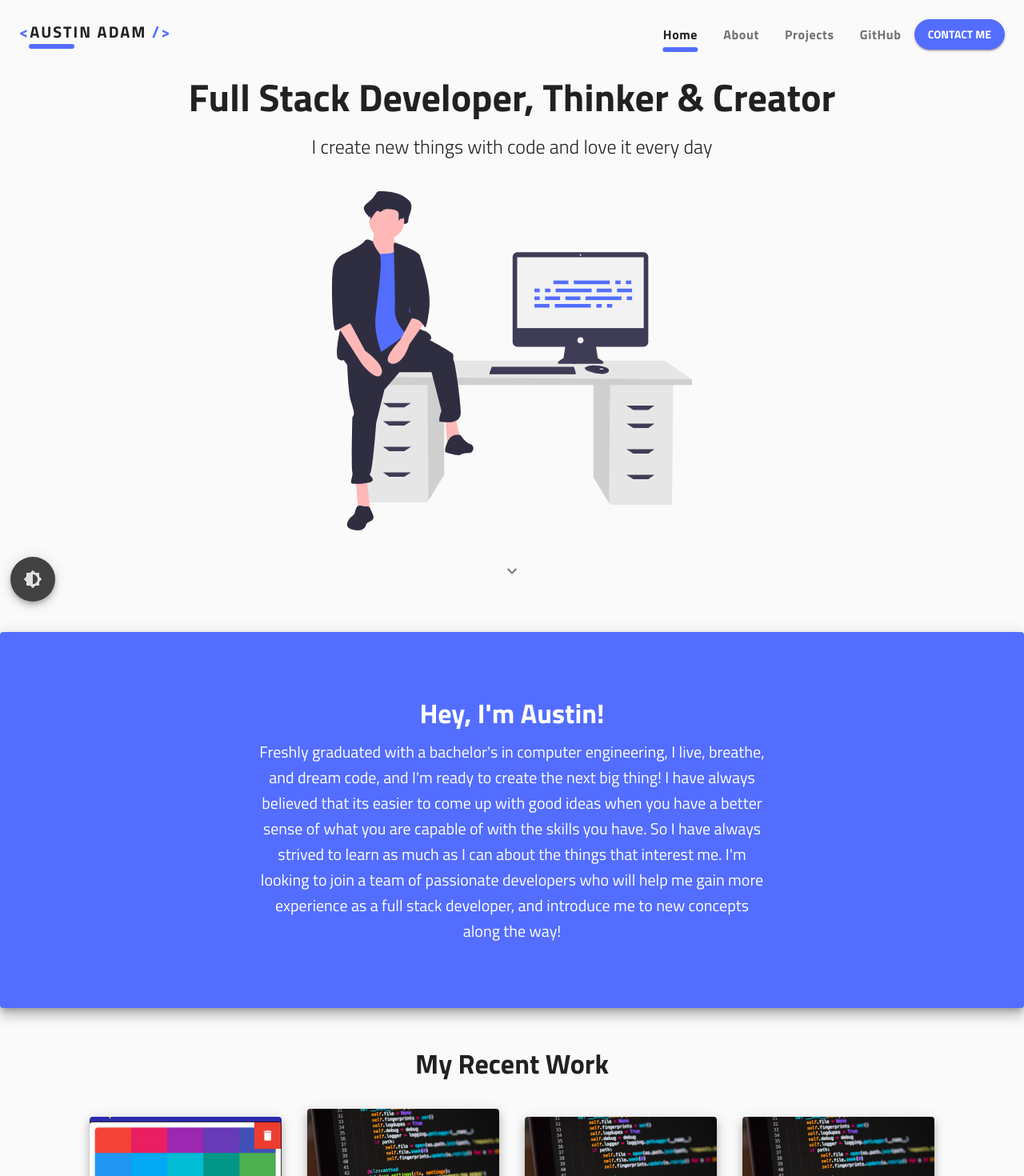
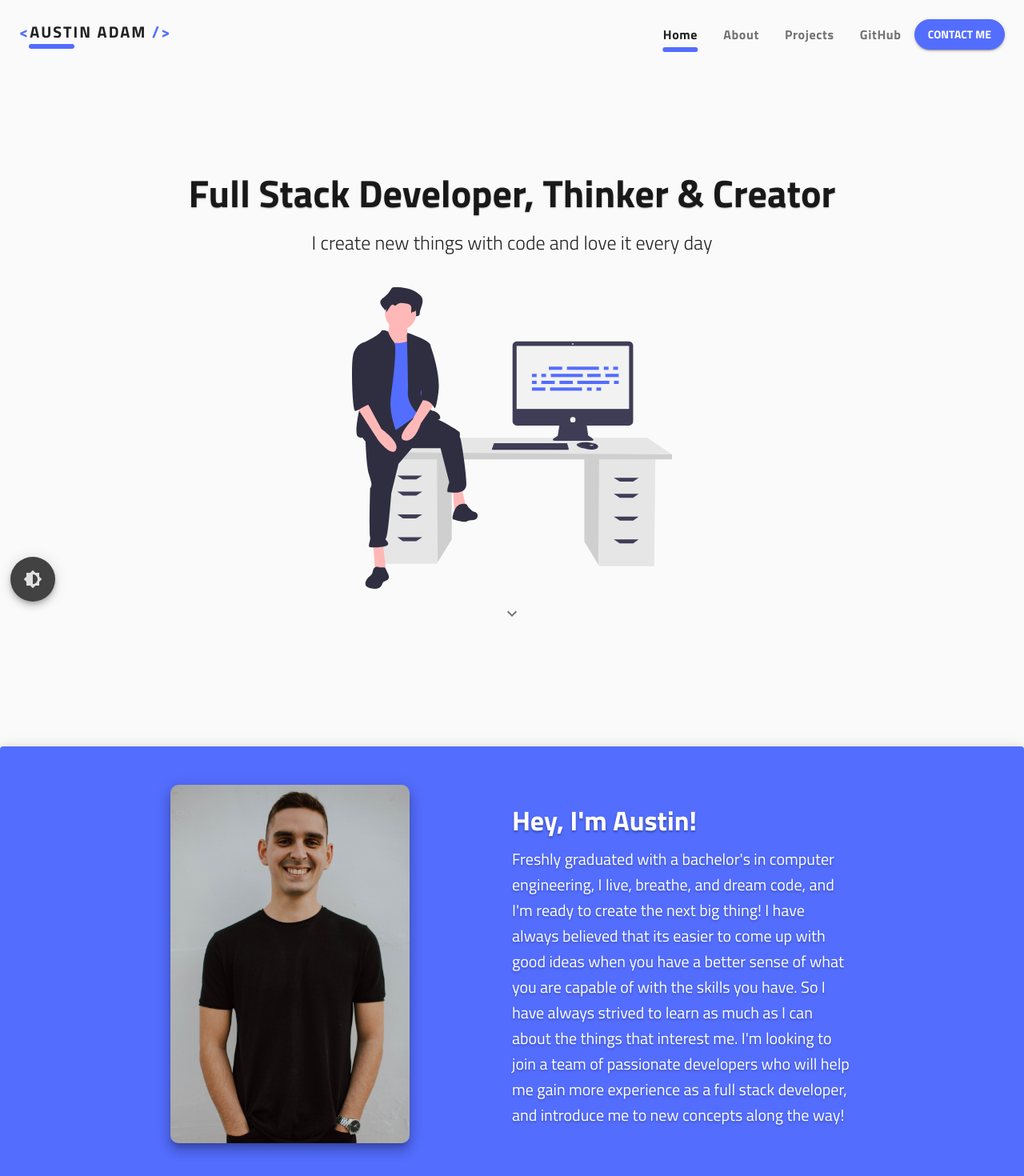
Before and after one commit to Ugikie/Portfolio, a React (Create React App) app: page / in a window 1280 px wide. Shown: the top 1470 px of the page at 80% size. Built offline with nearby package versions, Linux system fonts and the light colour scheme.

Commit message:
Add image of me and fix some spacing issues

```diff
--- a/src/components/Hero.js
+++ b/src/components/Hero.js
@@ -15,7 +15,7 @@ import SelfAvatar from './SelfAvatar';
 
 const useStyles = makeStyles((theme) => ({
   root: {
-    height: '90vh',
+    padding: '7rem 0',
   },
   grid: {
     textAlign: 'center',
@@ -23,15 +23,12 @@ const useStyles = makeStyles((theme) => ({
   paper: {
     // border: '1px solid blue',
     // height: '100%',
-    // padding: '2rem',
+    padding: '2rem',
     backgroundColor: theme.palette.prefersDarkMode
       ? theme.palette.background.paper
       : theme.palette.background.default,
-    [theme.breakpoints.down('sm')]: {
-      padding: '2rem 6rem',
-    },
     [theme.breakpoints.down('xs')]: {
-      padding: '0',
+      padding: '1rem',
     },
   },
   heading: {
@@ -56,13 +53,13 @@ const useStyles = makeStyles((theme) => ({
   },
   heroImg: {
     [theme.breakpoints.down('xs')]: {
-      width: 250,
+      width: 200,
     },
     [theme.breakpoints.up('sm')]: {
-      width: 400,
+      width: 350,
     },
     [theme.breakpoints.up('md')]: {
-      width: 450,
+      width: 400,
     },
   },
   contactGreeting: {
@@ -197,13 +194,16 @@ const Hero = ({ width, contactFormOpen, setContactFormOpen }) => {
                     component='h2'
                     className={classes.heading}
                     gutterBottom={width !== 'xs'}
+                    style={{ textShadow: '0 0.05rem 0.1rem rgba(0,0,0,0.25)' }}
                   >
                     Full Stack Developer, Thinker & Creator
                   </Typography>
                   <Typography
                     variant={width === 'xs' ? 'h6' : 'h5'}
                     component='h2'
-                    style={{ fontWeight: 300 }}
+                    style={{
+                      fontWeight: 300,
+                    }}
                     gutterBottom
                   >
                     I create new things with code and love it every day
--- a/src/components/Intro.js
+++ b/src/components/Intro.js
@@ -3,6 +3,7 @@ import { Grid, Hidden, Paper, Typography } from '@material-ui/core';
 import { makeStyles } from '@material-ui/core/styles';
 import codeSVG from '../code.svg';
 import Interest from './Interest';
+import picOfMe from '../picofme_cropped.JPG';
 
 const useStyles = makeStyles((theme) => ({
   root: {
@@ -11,8 +12,8 @@ const useStyles = makeStyles((theme) => ({
   },
   grid: {
     // height: '100%',
-    paddingTop: '5rem',
-    paddingBottom: '5rem',
+    paddingTop: '3rem',
+    paddingBottom: '3rem',
     [theme.breakpoints.down('xs')]: {
       paddingTop: '2rem',
       paddingBottom: '2rem',
@@ -28,25 +29,45 @@ const AboutMe = ({ width }) => {
       <Grid
         container
         alignItems='center'
-        justify='flex-start'
-        direction='column'
+        justify='center'
         className={classes.grid}
       >
-        <Grid item xs={10} sm={8} lg={6}>
+        <Hidden xsDown>
+          <Grid item xs={6} sm={5} lg={4}>
+            <img
+              style={{
+                maxWidth: width === 'sm' || width === 'md' ? '85%' : '70%',
+                borderRadius: 10,
+                boxShadow:
+                  '0px 6px 6px -3px rgba(0,0,0,0.2), 0px 10px 14px 1px rgba(0,0,0,0.14), 0px 4px 18px 3px rgba(0,0,0,0.12)',
+              }}
+              src={picOfMe}
+              alt=''
+            />
+          </Grid>
+        </Hidden>
+        <Grid item xs={10} sm={6} lg={4} xl={3}>
           <Typography
-            style={{ color: 'white', fontWeight: 'bold' }}
+            style={{
+              color: 'white',
+              fontWeight: 'bold',
+              textShadow: '0px 2px 3px rgba(0,0,0,0.34)',
+            }}
             variant='h4'
+            align={width === 'xs' ? 'center' : 'left'}
             component='h2'
-            align='center'
             gutterBottom
           >
             Hey, I'm Austin!
           </Typography>
           <Typography
-            style={{ color: 'white' }}
+            style={{
+              color: 'white',
+              textShadow: '0px 2px 3px rgba(0,0,0,0.24)',
+            }}
             variant='h6'
+            align={width === 'xs' ? 'center' : 'left'}
             component='p'
-            align='center'
           >
             Freshly graduated with a bachelor's in computer engineering, I live,
             breathe, and dream code, and I'm ready to create the next big thing!
```
Also changed, not shown: src/picofme.JPG (added), src/picofme_cropped.JPG (added).
